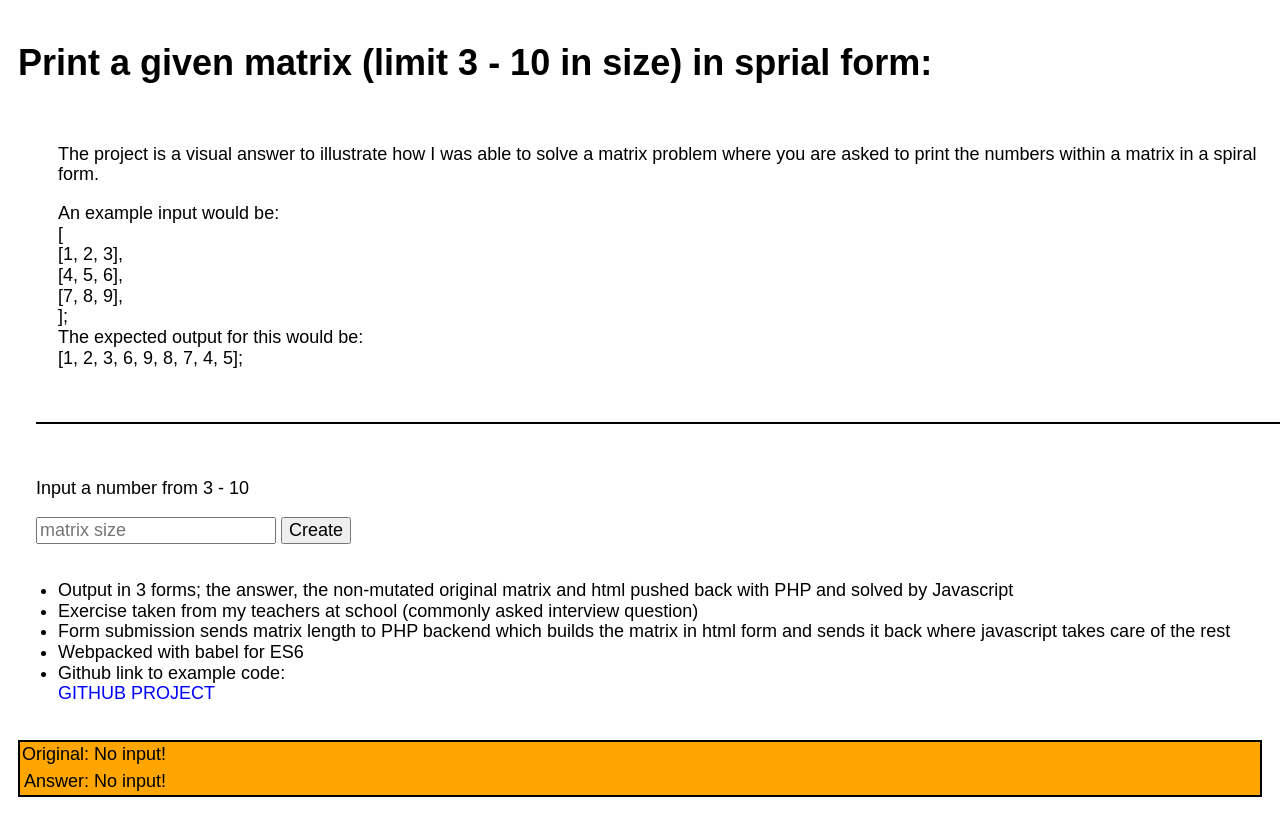
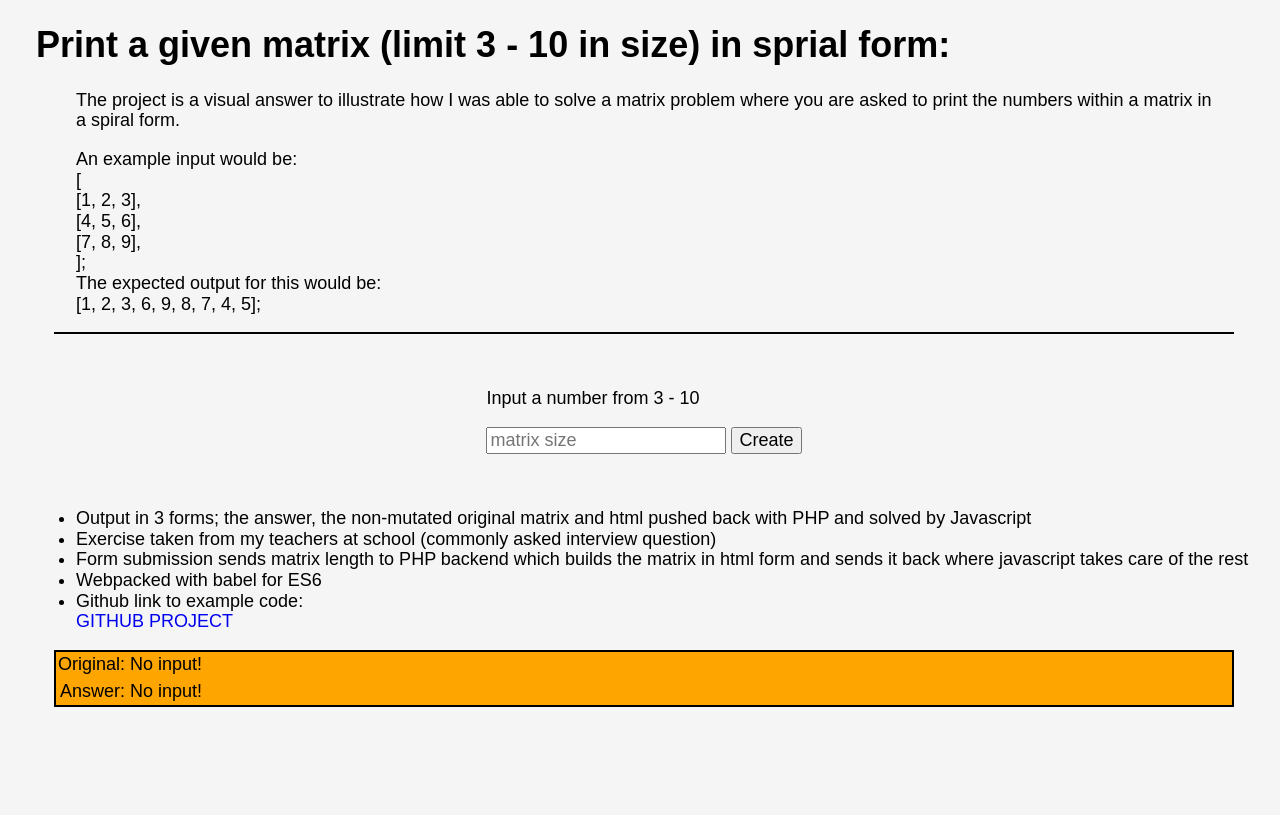
Before and after one commit to NickGatti/matrixSpiral, a PHP site: page / in a window 1280 px wide. After the commit the page ends 707 px from the top, so only its background shows below. Run offline with PHP 8.4, Linux system fonts and the light colour scheme.

Commit message:
more styles fixed

```diff
--- a/public/css/styles.css
+++ b/public/css/styles.css
@@ -1,6 +1,12 @@
+html {
+    font-family: Arial, "Helvetica Neue", Helvetica, sans-serif;
+    text-decoration: none;
+}
+
 .row {
     display: flex;
     justify-content: center;
+    align-items: stretch;
     flex-direction: row;
     background: skyblue;
     width: 100%;
@@ -8,29 +14,25 @@
 
 .cell {
     display: flex;
-    justify-content: center;
+    justify-content: space-around;
+    align-items: stretch;
     background: deepskyblue;
     width: 75px;
 }
 
 #matrix {
     margin: 1rem;
-    display: flex;
-    flex-flow: wrap;
-    justify-content: center;
     border: 1px solid black;
     background: lightgrey;
 }
 
 #original {
-    display: flex;
     background: orange;
     overflow: auto;
     padding: 2px;
 }
 
 #answer {
-    display: flex;
     background: orange;
     overflow: auto;
     padding: 4px;
@@ -39,19 +41,17 @@
 #outputWrap {
     border: 2px solid black;
     margin: 1rem;
-    display: flex;
-    flex-direction: column;
 }
 
 #formWrapper {
-    margin: 1rem;
+   display: flex;
+   justify-content: center;
+   padding-bottom: 2rem;
+   padding-top: 1rem;
 }
 
 #wrapper {
-    margin: 1rem;
-    display: flex;
-    flex-direction: column;
-    width: 100%;
+    margin: 0 auto;
 }
 
 a:hover {
@@ -59,18 +59,25 @@ a:hover {
 }
 
 a:visited {
-    color: blue;
+    text-decoration: none;
 }
 
 a:active {
-    color: blue;
+    text-decoration: none;
 }
 
 a:link {
-    color: blue;
+    text-decoration: none;
 }
 
-* {
+html {
     font-size: 18px;
+    background: whitesmoke;
+    padding-left: 2rem;
+
+}
+
+body {
+    width: 95vw;
     text-decoration: none;
 }
```
